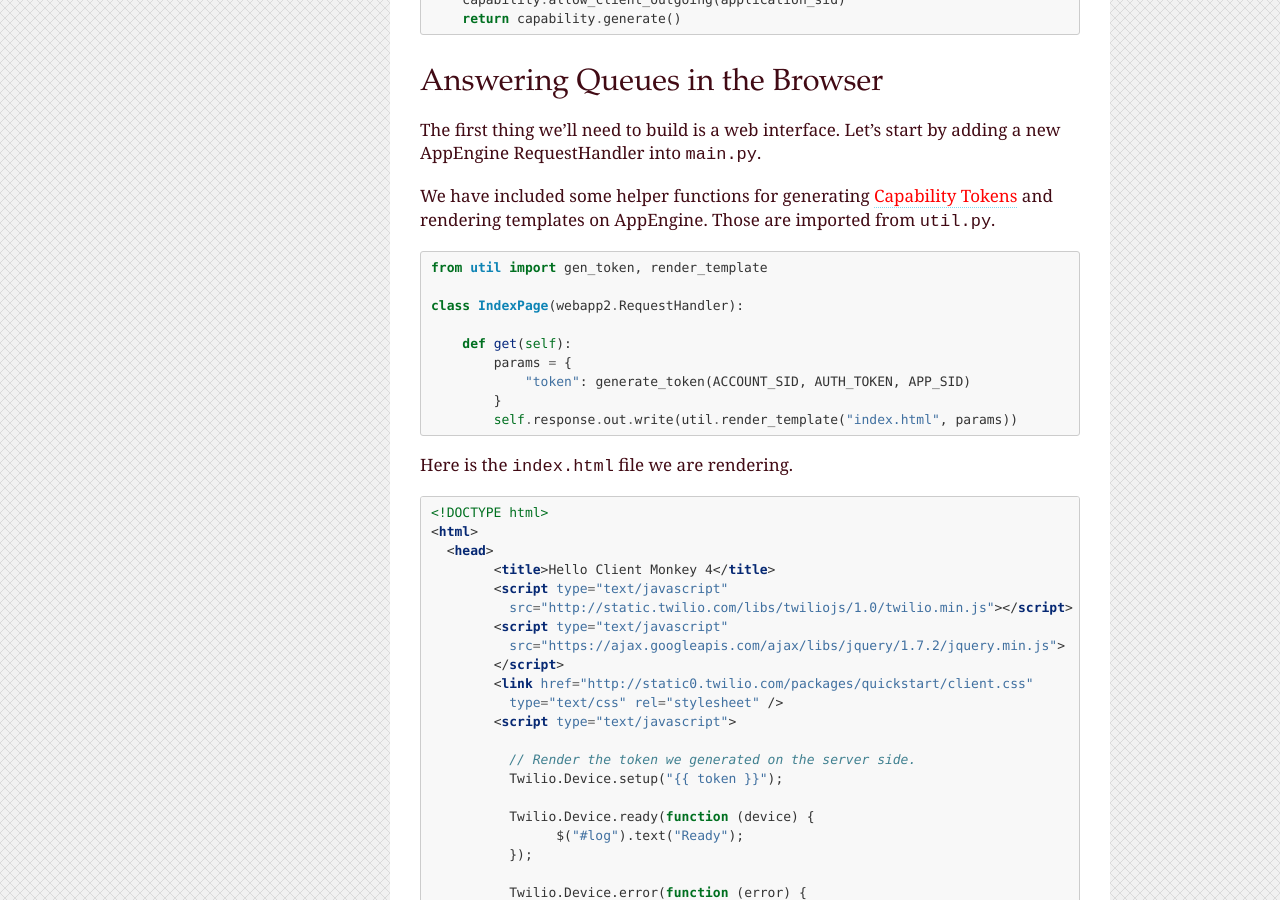
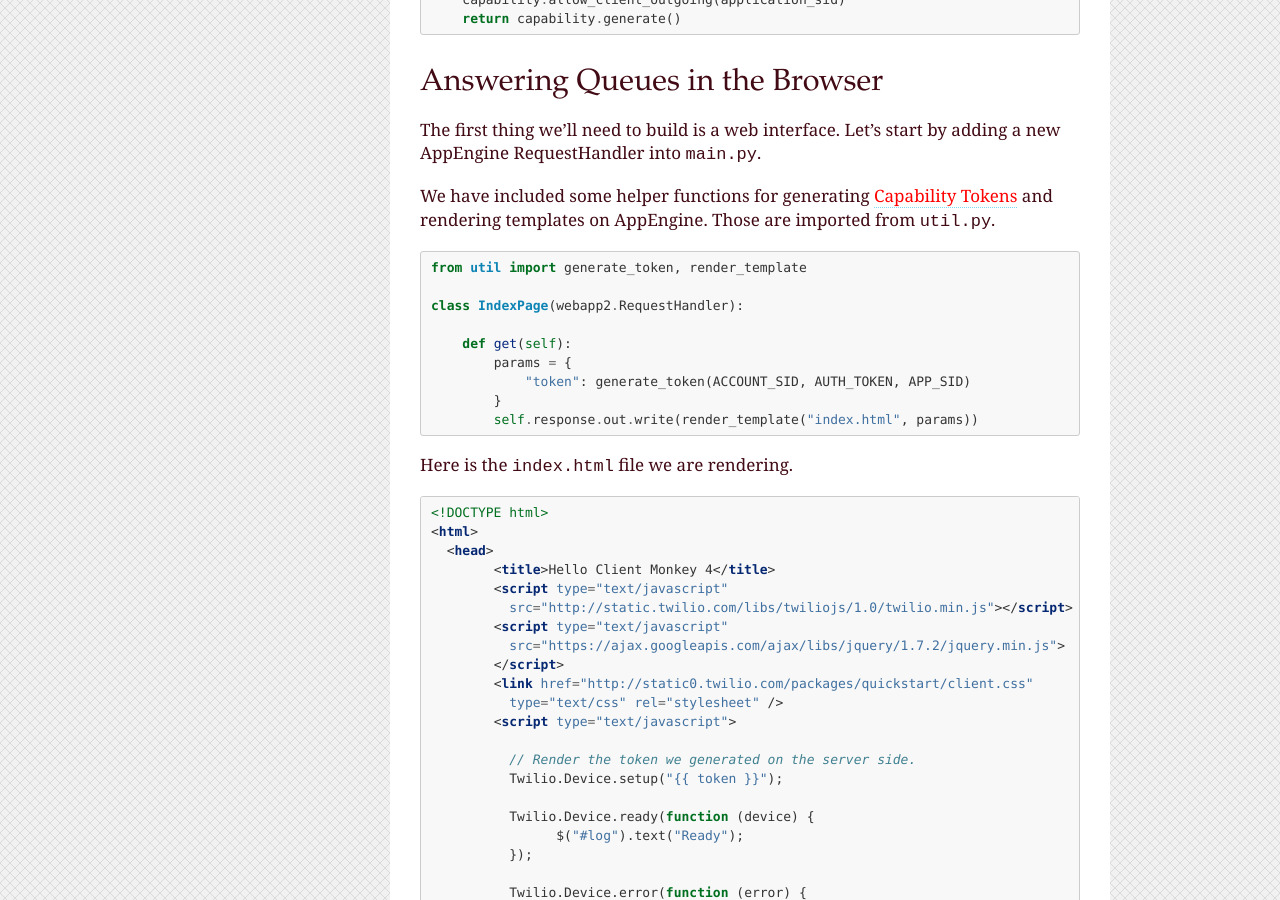
Before and after one commit to twilio/workshop, a Sphinx documentation site: the page built from docs/browser.rst, in a window 1280 px wide and 900 px high, scrolled down 1397 px. Built offline with Sphinx 7.4.7, drawn with Linux system fonts in a browser that asks for light colours.

Commit message:
Fixing generate_token import and render_template

```diff
--- a/docs/browser.rst
+++ b/docs/browser.rst
@@ -82,7 +82,7 @@ rendering templates on AppEngine. Those are imported from ``util.py``.
 
 .. code-block:: python
 
-    from util import gen_token, render_template
+    from util import generate_token, render_template
 
     class IndexPage(webapp2.RequestHandler):
 
@@ -90,7 +90,7 @@ rendering templates on AppEngine. Those are imported from ``util.py``.
             params = {
                 "token": generate_token(ACCOUNT_SID, AUTH_TOKEN, APP_SID)
             }
-            self.response.out.write(util.render_template("index.html", params))
+            self.response.out.write(render_template("index.html", params))
 
 
 Here is the ``index.html`` file we are rendering.
```
